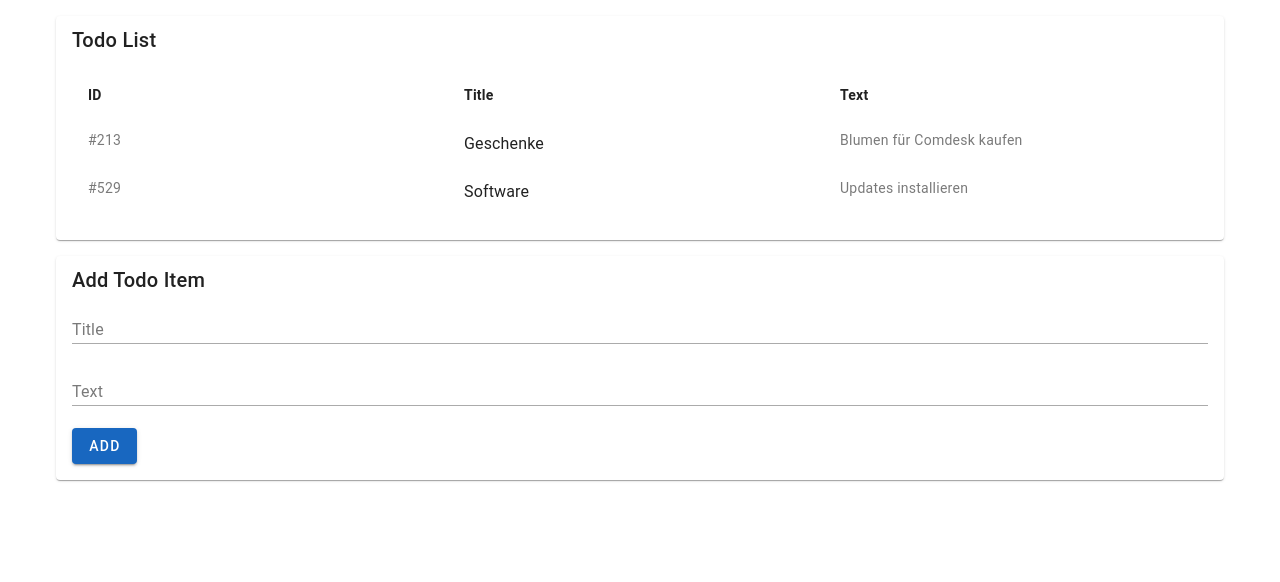
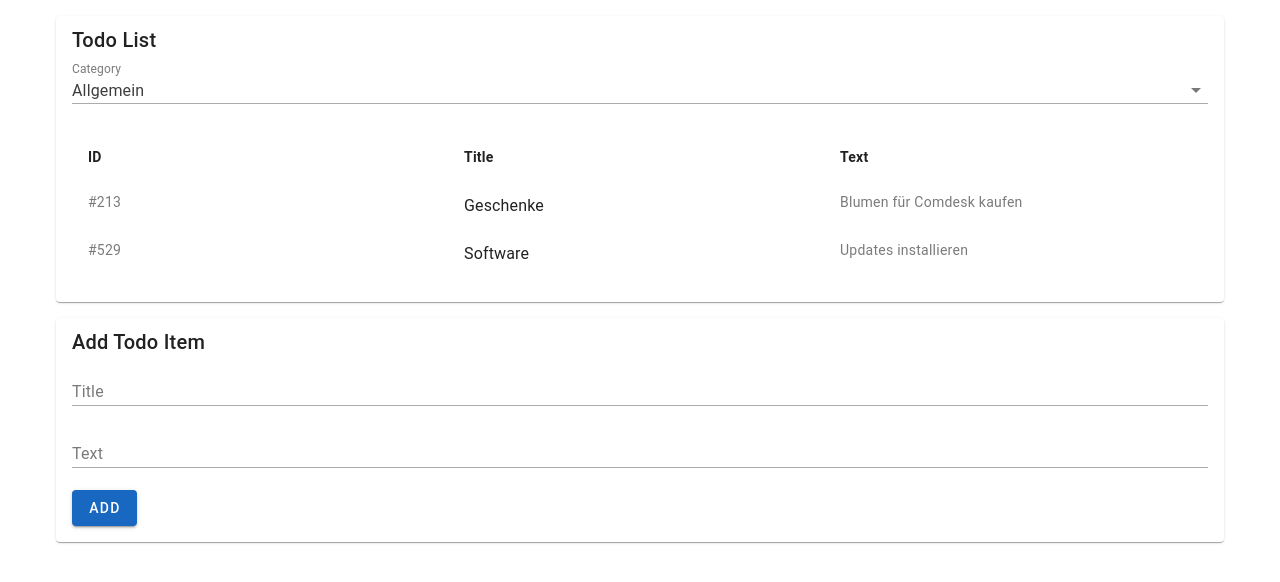
Before and after one commit to dsalex1/comdesk-probe-vuetify, a Vue app: page / in a window 1280 px wide. Shown: the top 582 px of the page. Built offline with nearby package versions, Linux system fonts and the light colour scheme.

Commit message:
added todo categories

```diff
--- a/src/App.vue
+++ b/src/App.vue
@@ -7,6 +7,7 @@
           <VCardText>
             <!-- might use v-data-table, but list is prettier for now-->
             <!--<v-data-table :items="list"></v-data-table>-->
+            <VSelect v-model="currentCategory" :items="CATEGORIES" label="Category" />
             <VList>
               <VListItem>
                 <VAlert v-if="list.length === 0" color="info">No items yet</VAlert>
@@ -22,7 +23,7 @@
                   </VCol>
                 </VRow>
               </VListItem>
-              <VListItem v-for="item in list.sort((a, b) => a.id - b.id)">
+              <VListItem v-for="item in list.sort((a, b) => a.id - b.id).filter(i => i.category === currentCategory)">
                 <VRow>
                   <VCol cols=4>
                     <VListItemSubtitle class="text--muted">{{ `#${item.id}` }}</VListItemSubtitle>
@@ -58,14 +59,20 @@
 import { useLocalStorage } from '@vueuse/core';
 import { ref } from 'vue';
 
-const list = useLocalStorage<{ id: number, title: string, text: string }[]>("todo-storage", [{
+const CATEGORIES = ["Allgemein", "Software", "Hardware"] as const;
+
+const currentCategory = ref<typeof CATEGORIES[number]>("Allgemein");
+
+const list = useLocalStorage<{ id: number, title: string, text: string, category: typeof CATEGORIES[number] }[]>("todo-storage", [{
   id: 213,
   title: "Geschenke",
   text: "Blumen für Comdesk kaufen ",
+  category: 'Allgemein'
 }, {
   id: 529,
   title: "Software",
   text: "Updates installieren",
+  category: 'Allgemein'
 }]);
 
 const title = ref('');
@@ -76,6 +83,7 @@ function addTodo() {
     id: Math.floor(Math.random() * 1000), //FIXME: might produce duplicate ids
     title: title.value,
     text: text.value,
+    category: currentCategory.value
   });
 
   title.value = '';
--- a/src/plugins/vuetify.ts
+++ b/src/plugins/vuetify.ts
@@ -19,6 +19,7 @@ export default createVuetify({
   defaults: {
     VTextField: { density: "comfortable", variant: "underlined" },
     VTextarea: { density: "comfortable", variant: "underlined" },
+    VSelect: { density: "comfortable", variant: "underlined" },
     VAlert: { variant: "tonal" },
   },
 });
```
